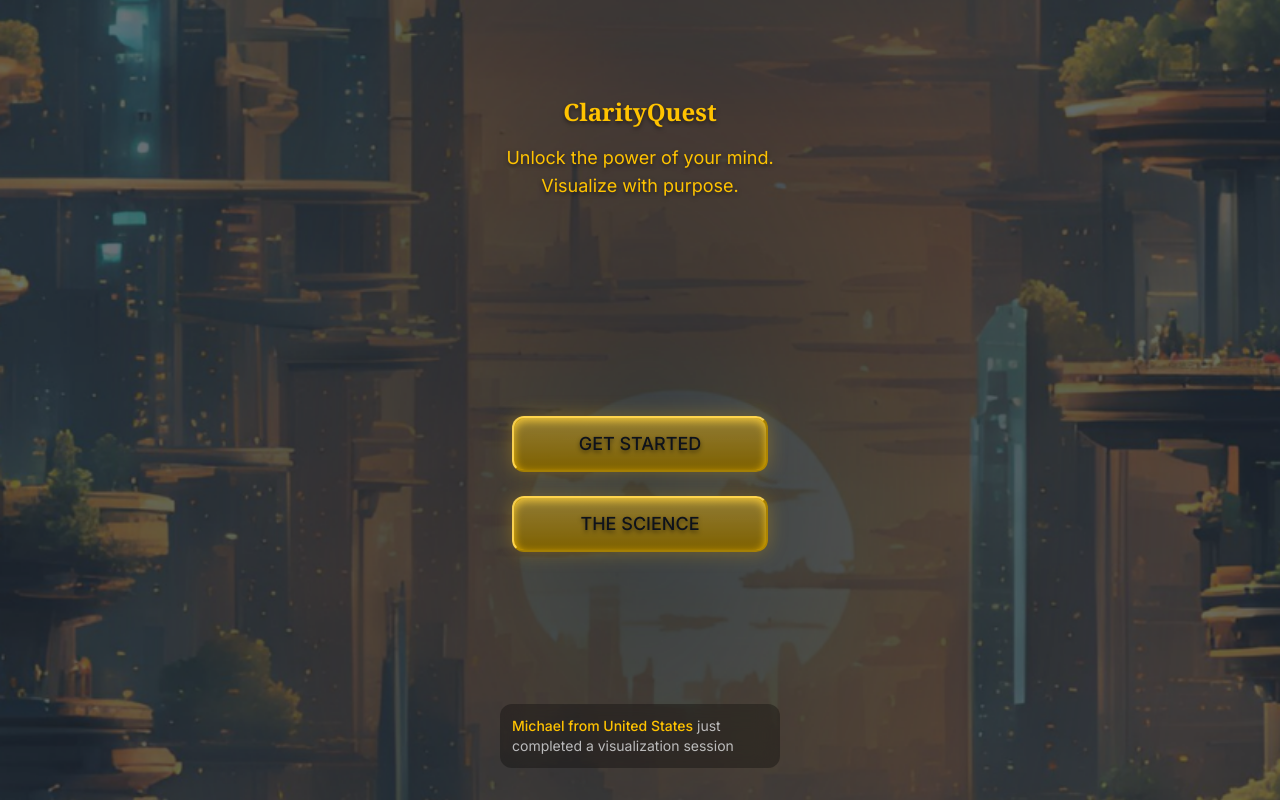
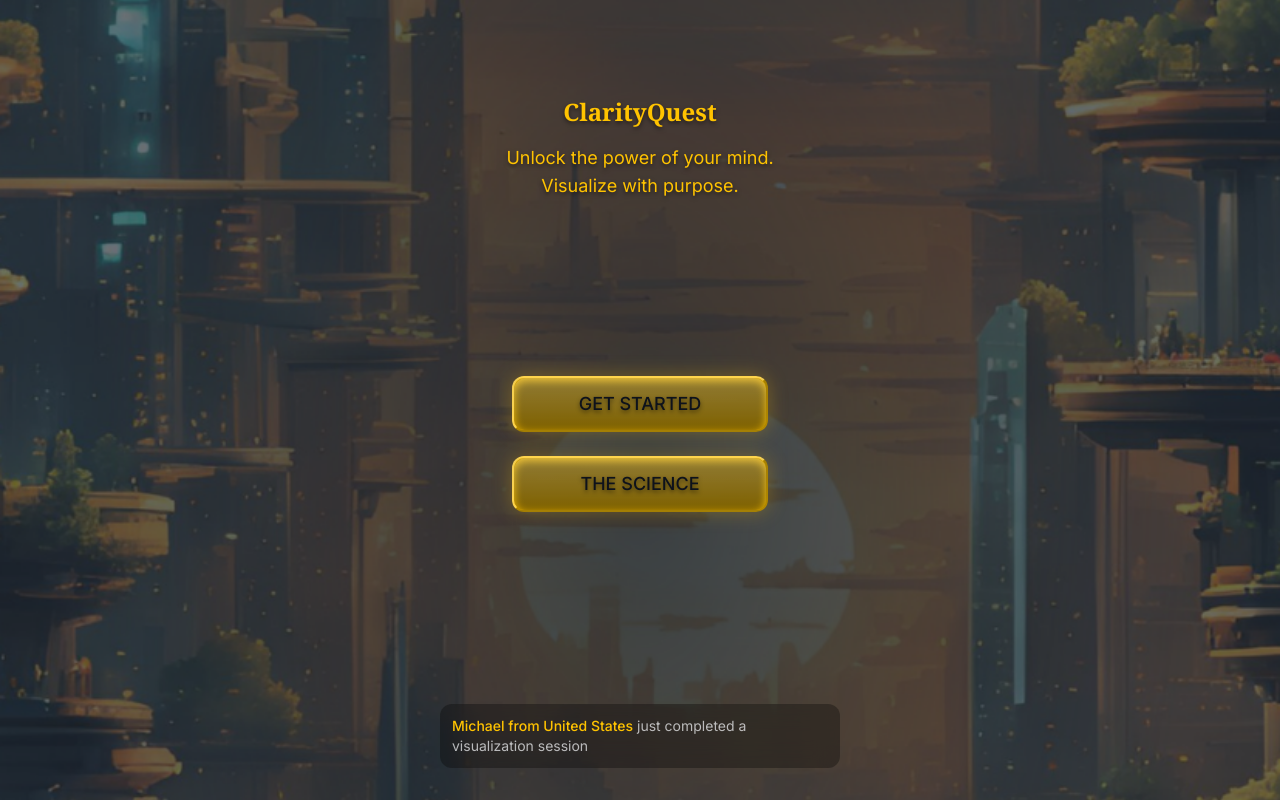
Before and after one commit to kixiktech/clarity-quest-app, a React (Vite) app: page / in a window 1280 px wide. Built offline with nearby package versions, Linux system fonts and the light colour scheme.

Commit message:
Adjust Home Page Layout
Improved the horizontal spacing and positioning of popups and buttons on the Home page for better visual balance.

```diff
--- a/src/pages/HomePage.tsx
+++ b/src/pages/HomePage.tsx
@@ -90,7 +90,7 @@ const HomePage: FC = () => {
         </p>
       </div>
 
-      <div className="flex-1 flex flex-col items-center justify-center gap-6 my-auto">
+      <div className="flex-1 flex flex-col items-center justify-center gap-6 -mt-20">
         <button
           onClick={() => navigate("/login")}
           className="w-64 py-3 rounded-xl bg-gradient-to-b from-primary/90 to-primary text-primary-foreground font-medium text-lg uppercase
@@ -119,7 +119,7 @@ const HomePage: FC = () => {
       </div>
 
       <div
-        className={`fixed bottom-8 left-1/2 -translate-x-1/2 glass rounded-lg p-3 max-w-[280px] transition-all duration-500 transform ${
+        className={`fixed bottom-8 left-1/2 -translate-x-1/2 glass rounded-lg p-3 w-[90%] max-w-[400px] transition-all duration-500 transform ${
           isEntering
             ? "translate-y-0 opacity-100"
             : "translate-y-full opacity-0"
```
